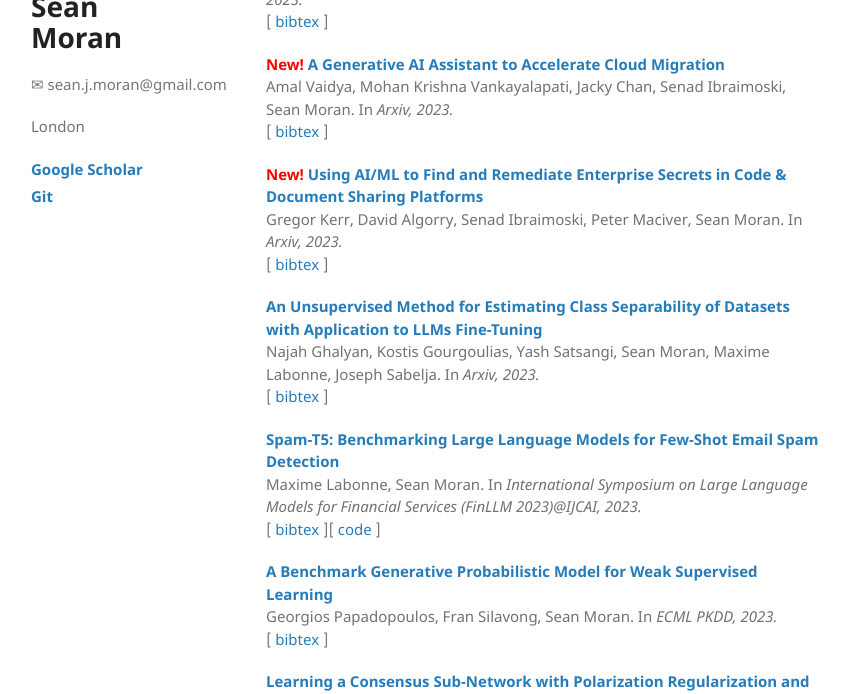
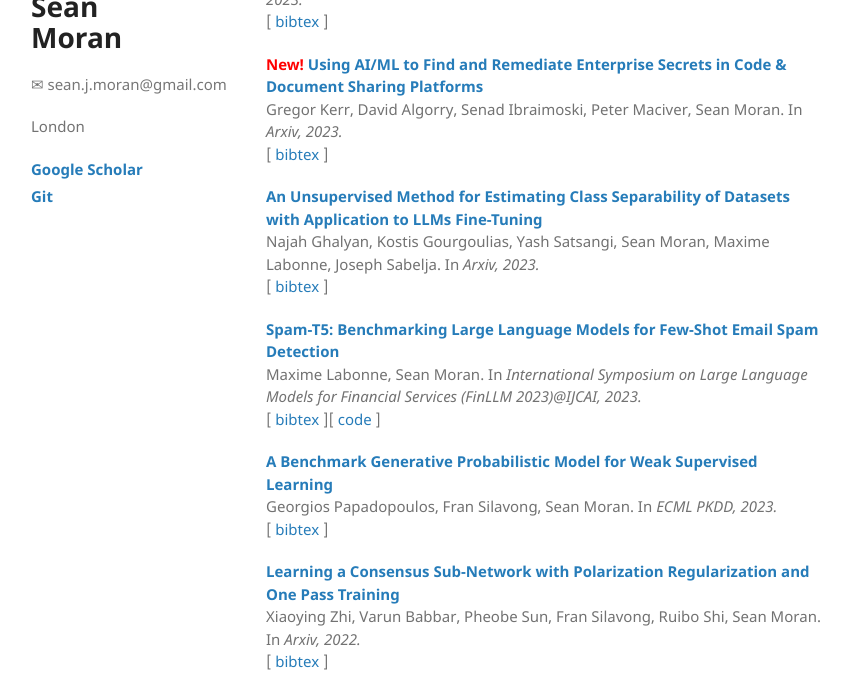
Before and after one commit to sjmoran/sjmoran.github.io, a Jekyll site: the page built from index.html, in a window 1280 px wide and 900 px high, scrolled down 1115 px, cut to the strip 206-900 px from the top of the window. Shown: the whole strip, without its empty margins (27-878 px from the left). Built offline with Jekyll 4.4.1, drawn with Linux system fonts in a browser that asks for light colours.

Commit message:
Update index.html

```diff
--- a/index.html
+++ b/index.html
@@ -52,10 +52,6 @@ API-Miner:</a></strong>AI that searches for similar API contract specification d
 
 <p><strong><span style='color:red'>New! </span><a target="_blank" href="https://arxiv.org/abs/2311.10448">
 DeepClean: Machine Unlearning on the Cheap by Resetting Privacy Sensitive Weights using the Fisher Diagonal </a></strong><br />Jialei Shi, Najah Ghalyan, Kostis Gourgoulias, John Buford, Sean Moran. In <em>Arxiv, 2023.</em><br />
-[ <a target="_blank" href="">bibtex</a> ] </p>
-
-<p><strong><span style='color:red'>New! </span><a target="_blank" href="http://arxiv.org/abs/2401.01753">
-A Generative AI Assistant to Accelerate Cloud Migration</a></strong><br />Amal Vaidya, Mohan Krishna Vankayalapati, Jacky Chan, Senad Ibraimoski, Sean Moran. In <em>Arxiv, 2023.</em><br />
 [ <a target="_blank" href="">bibtex</a> ] </p>
 
 <p><strong><span style='color:red'>New! </span><a target="_blank" href="http://arxiv.org/abs/2401.01754">Using AI/ML to Find and Remediate Enterprise Secrets in Code & Document Sharing Platforms
```
